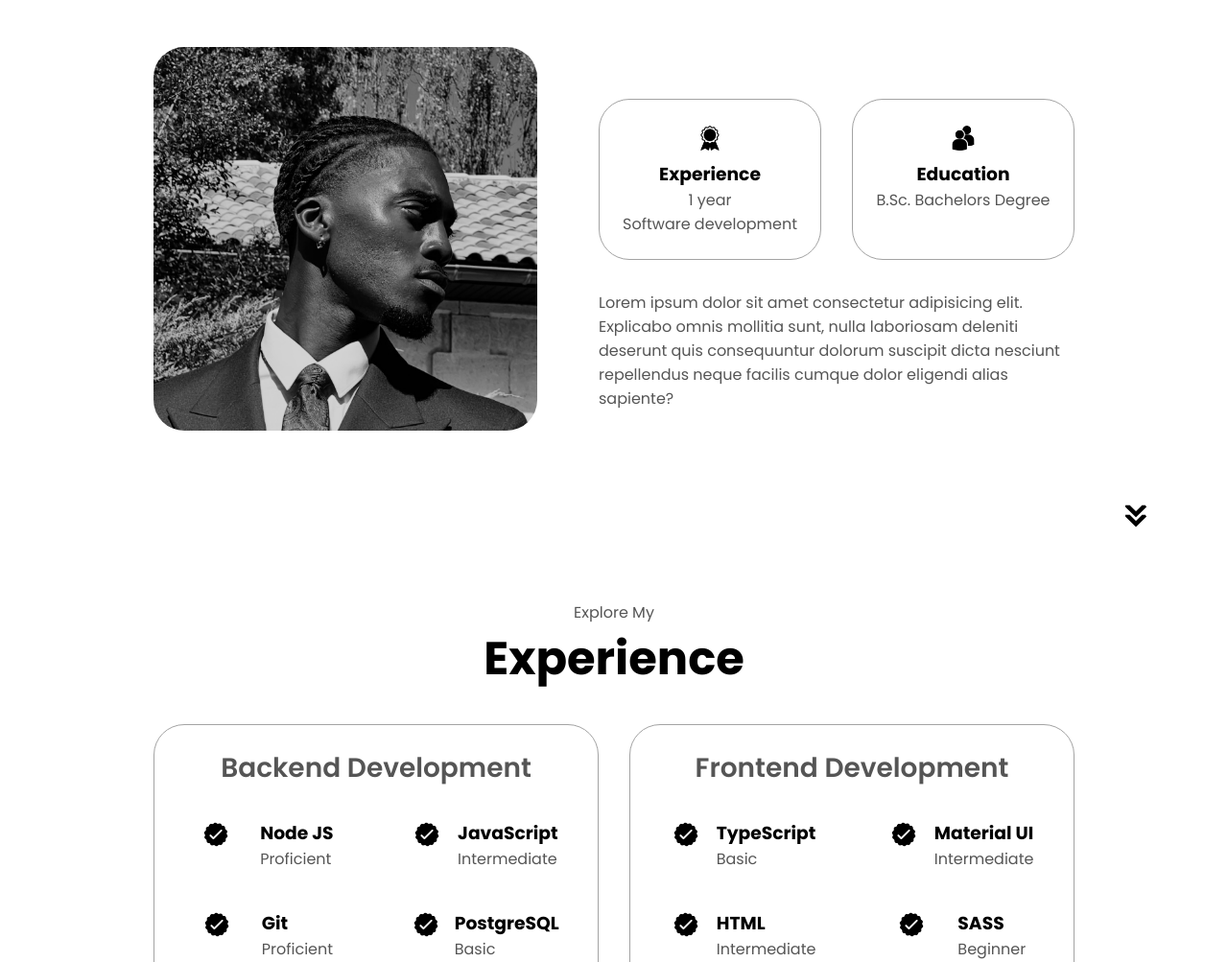
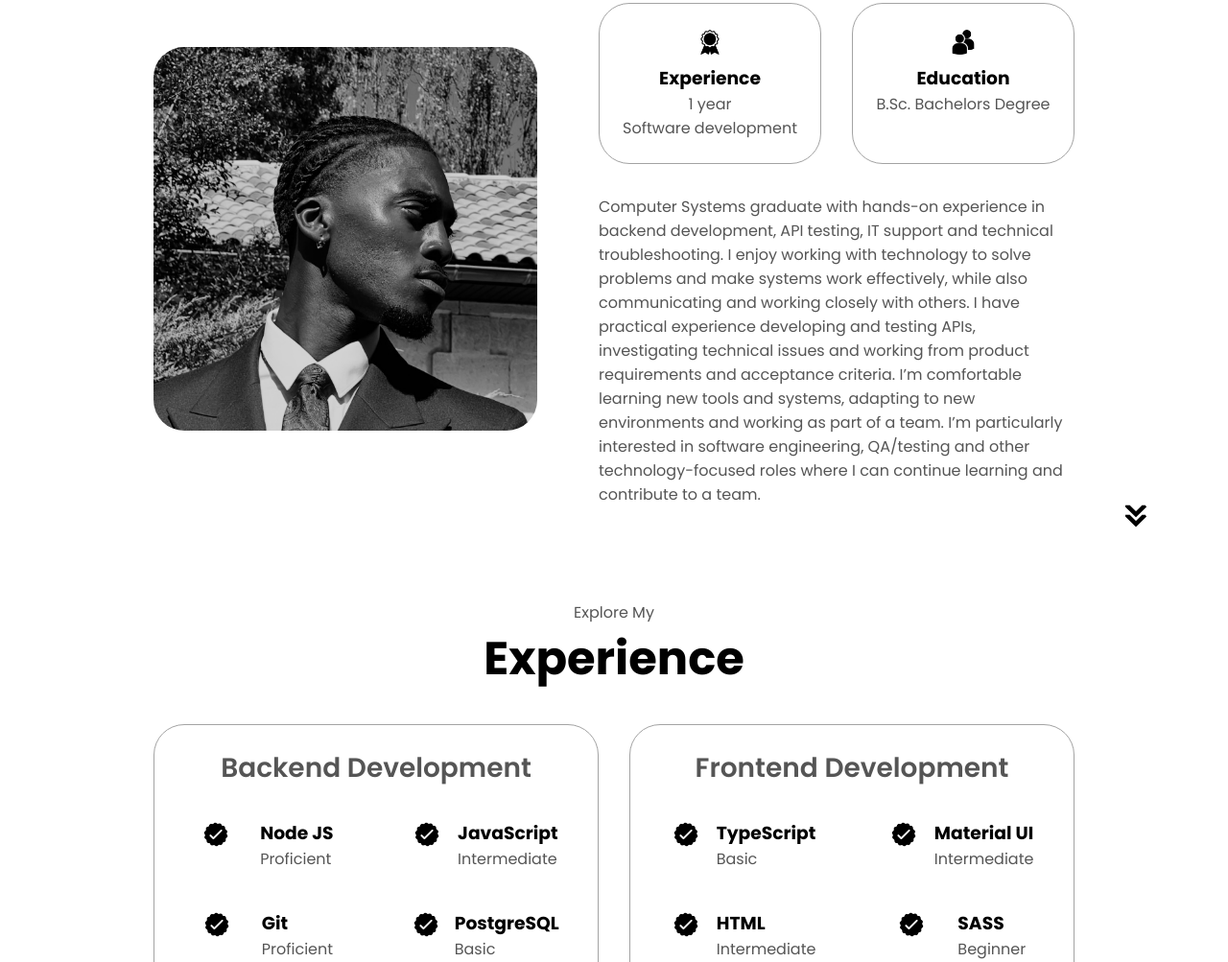
Before and after one commit to DavidAkin321/html-css-js-portfolio, a plain HTML site: page index.html in a window 1280 px wide. Shown: the part 950-1953 px from the top of the page at 96% size. Drawn offline with Linux system fonts and the light colour scheme.

Commit message:
Updated About Me section of website

```diff
--- a/index.html
+++ b/index.html
@@ -97,10 +97,11 @@
                     </div>
                     </div>
                     <div class="text-container">
-                        <p>Lorem ipsum dolor sit amet consectetur adipisicing elit.
-                             Explicabo omnis mollitia sunt, nulla laboriosam deleniti deserunt quis
-                              consequuntur dolorum suscipit dicta nesciunt repellendus neque
-                             facilis cumque dolor eligendi alias sapiente?
+                        <p>Computer Systems graduate with hands-on experience in backend development, API testing, IT support and technical troubleshooting.
+                           I enjoy working with technology to solve problems and make systems work effectively, while also communicating and working closely with others.
+                           I have practical experience developing and testing APIs, investigating technical issues and working from product requirements and acceptance criteria.
+                           I’m comfortable learning new tools and systems, adapting to new environments and working as part of a team.
+                           I’m particularly interested in software engineering, QA/testing and other technology-focused roles where I can continue learning and contribute to a team.
                         </p>
 
                     </div>
```
